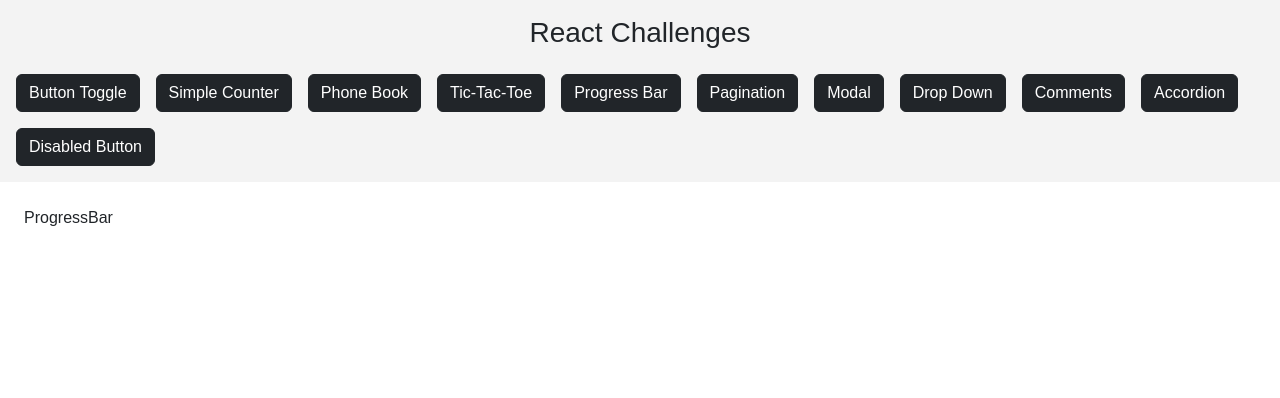
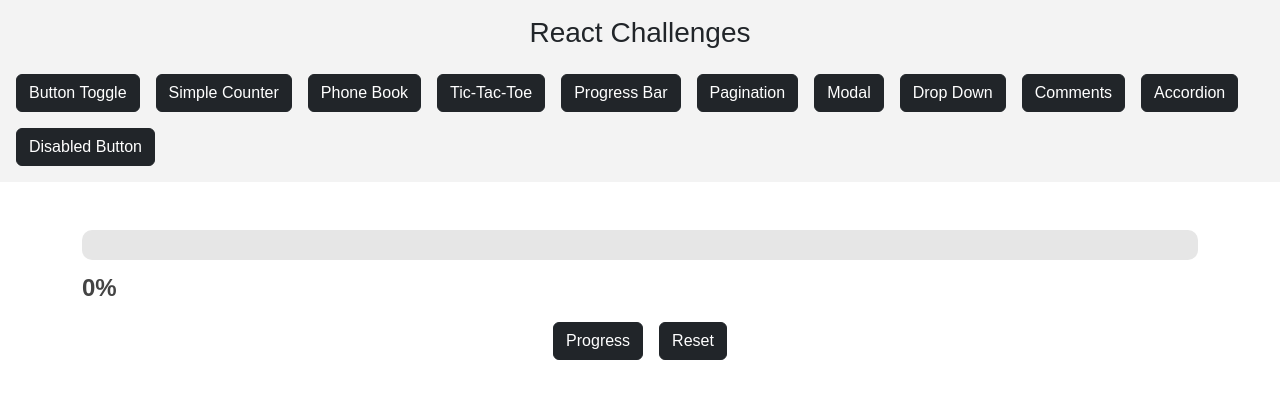
Before and after one commit to prudv13/react-challenges, a React (Vite) app: page /progressbar in a window 1280 px wide. Shown: the top 398 px of the page. Built offline with nearby package versions, Linux system fonts and the light colour scheme.

Commit message:
progress bar

```diff
--- a/src/challenges/Progress Bar/ProgressBar.jsx
+++ b/src/challenges/Progress Bar/ProgressBar.jsx
@@ -1,8 +1,50 @@
-import React from 'react'
+import React, { useState } from 'react'
 
 const ProgressBar = () => {
+  const [progress, setProgress] = useState(0);
+
+  const handleButtonClick = () => {
+    if(progress < 100){
+      setProgress(progress+20);
+    }
+  }
+
+  const handleButtonReset = () => {
+    setProgress(0);
+  }
+
+  const getColor = () => {
+    if(progress < 40){
+      return "#ff0000";
+    }
+    else if(progress < 70) {
+      return "#ffa500";
+    }
+    else {
+      return "#2ecc71";
+    }
+  }
+
   return (
-    <div>ProgressBar</div>
+    <div className='container'>
+      <div className='progress-bar'>
+
+        <div
+          className='progress-bar-fill'
+          style={{width: `${progress}%`, backgroundColor: getColor()}}
+        >
+        </div>
+
+      </div>
+      <div className='progress-label'>
+        <p>{progress}%</p>
+      </div>
+
+      <div className='d-flex justify-content-center gap-3'>
+        <button onClick={handleButtonClick} className='btn btn-dark'>Progress</button>
+        <button onClick={handleButtonReset} className='btn btn-dark'>Reset</button>
+      </div>
+    </div>
   )
 }
 
--- a/src/components/Home.jsx
+++ b/src/components/Home.jsx
@@ -4,7 +4,7 @@ import { Link, Outlet } from 'react-router-dom';
 const Home = () => {
   return (
     <Fragment>
-        <div className='mb-4 p-3 d-flex flex-column gap-3 align-items-center home'>
+        <div className='mb-5 p-3 d-flex flex-column gap-3 align-items-center home'>
             <h3>React Challenges</h3>
             <div className='d-flex flex-wrap gap-3'>
                 <Link to="button-toggle"><button className='btn btn-dark'>Button Toggle</button></Link>
--- a/src/index.css
+++ b/src/index.css
@@ -1,3 +1,31 @@
 body {
     font-family: sans-serif;
 }
+
+* {
+    margin: 0;
+    padding: 0;
+    box-sizing: border-box;
+}
+
+.progress-bar {
+    width: 100%;
+    height: 30px;
+    background-color: #e6e6e6;
+    border-radius: 10px;
+    margin-bottom: 10px;
+}
+
+.progress-bar-fill{
+    height: 100%;
+    background-color: #2ecc71;
+    border-radius: 10px;
+    transition: width 0.5s ease-out;
+}
+
+.progress-label {
+    margin-top: 10px;
+    font-size: 24px;
+    font-weight: bold;
+    color: #444;
+}
```
